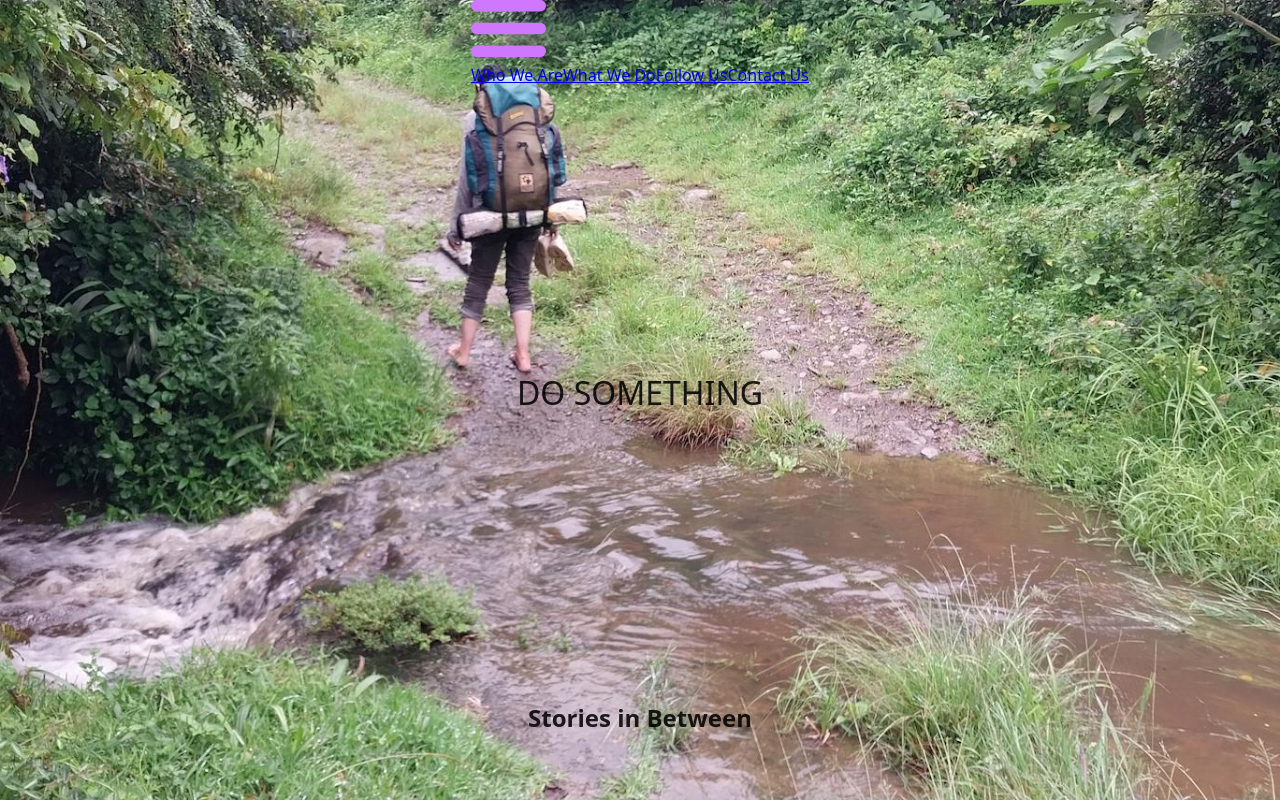
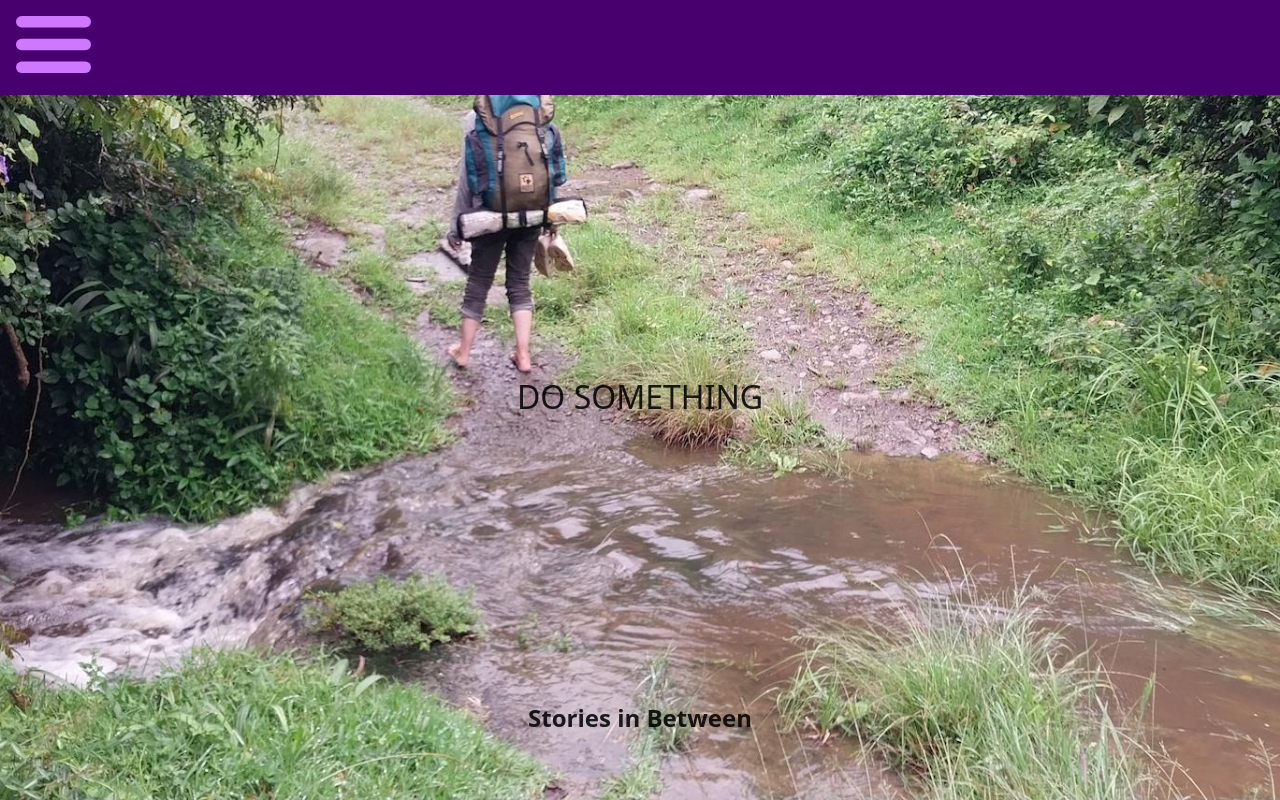
Before and after one commit to almac8/stories_inbetween, a React (Vite) app: page / in a window 1280 px wide. Shown: the top 800 px of the page. Built offline with nearby package versions, Linux system fonts and the light colour scheme.

Commit message:
Navigation

```diff
--- /dev/null
+++ b/src/components/Header/Header.css
@@ -0,0 +1,32 @@
+#header {
+  background-color: #48006fff;
+  width: 100%;
+}
+
+#header nav {
+  display: flex;
+  flex-flow: nowrap column;
+  align-items: center;
+  gap: 1rem;
+
+  background-color: #cf78ffff;
+}
+
+#header img {
+  margin: 1rem;
+  cursor: pointer;
+}
+
+#header .open {
+  padding: 1rem 0;
+
+  transition: 0.4s;
+}
+
+#header .closed {
+  height: 0;
+  overflow: hidden;
+  padding: 0;
+
+  transition: 0.4s;
+}
--- a/src/components/Header/Header.tsx
+++ b/src/components/Header/Header.tsx
@@ -1,16 +1,23 @@
+import './Header.css'
+
 import hamburger from '../../assets/hamburger.svg'
+import { useState } from 'react'
 
-const Header = () => (
-  <header>
-    <img src={ hamburger } alt="Menu" />
+const Header = () => {
+  const [ nav_is_open, set_nav_is_open ] = useState(false)
 
-    <nav>
-      <a href="#who-we-are">Who We Are</a>
-      <a href="#what-we-do">What We Do</a>
-      <a href="#follow-us">Follow Us</a>
-      <a href="#contact-us">Contact Us</a>
-    </nav>
-  </header>
-)
+  return (
+    <header id='header'>
+      <img src={ hamburger } alt="Menu" onClick={() => set_nav_is_open(!nav_is_open)} />
+
+      <nav className={ nav_is_open ? 'open' : 'closed' }>
+        <a href="#who_we_are_section">Who We Are</a>
+        <a href="#what_we_do_section">What We Do</a>
+        <a href="#follow_us_section">Follow Us</a>
+        <a href="#contact_us_section">Contact Us</a>
+      </nav>
+    </header>
+  )
+}
 
 export default Header
```
